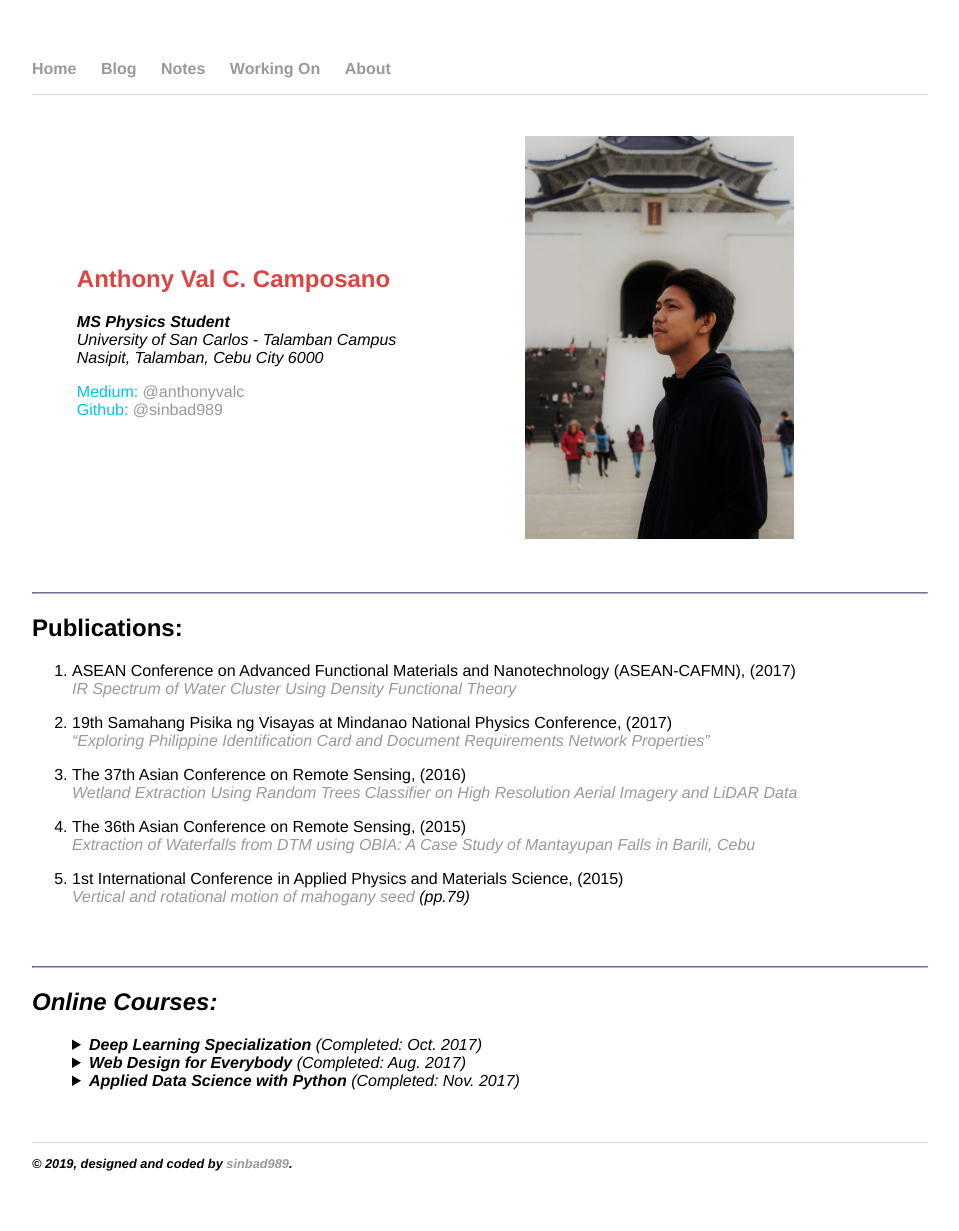
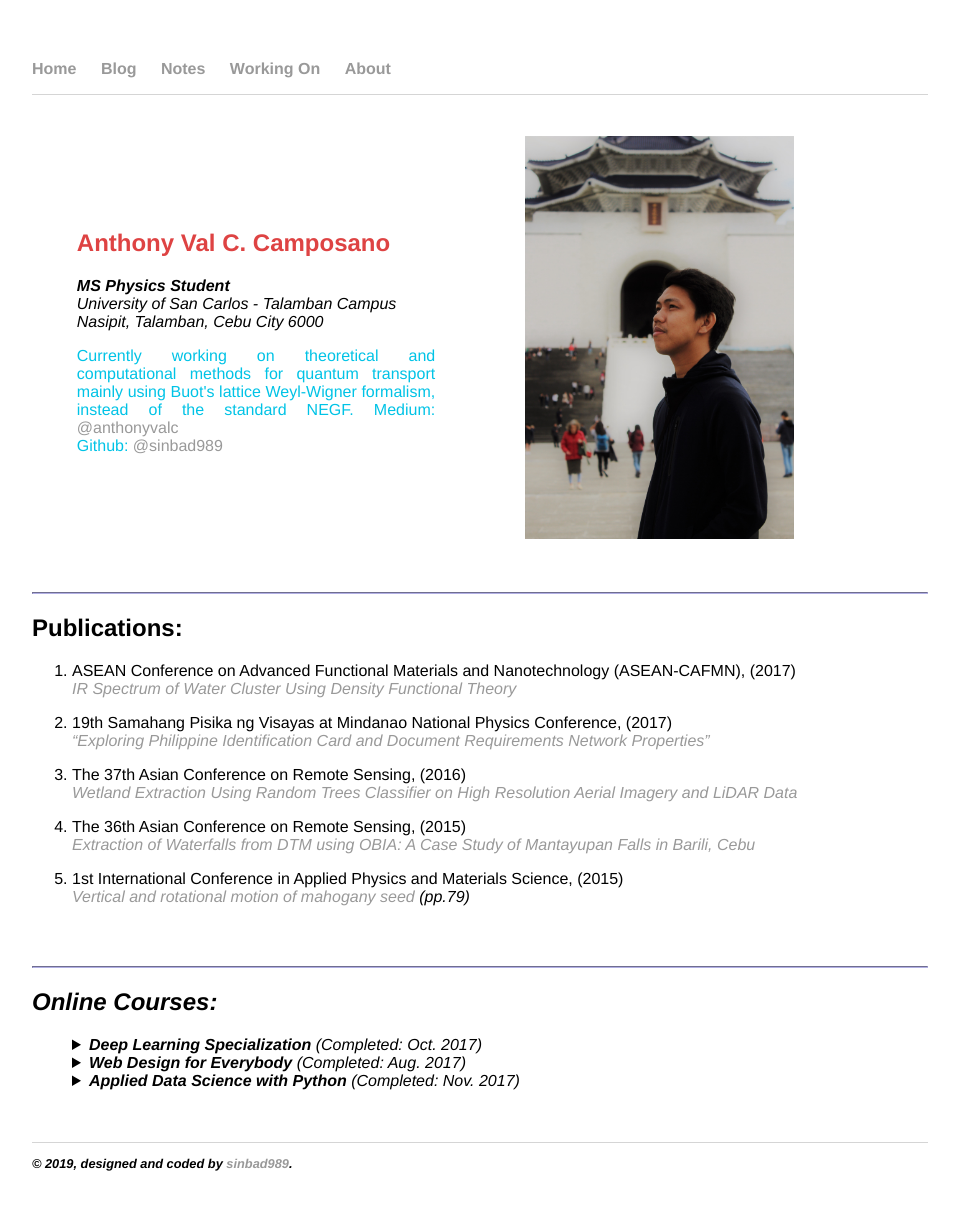
Before and after one commit to antble/antble.github.io, a Jekyll site: the page built from about/index.html, in a window 1280 px wide. Shown: the whole page, without its empty margins (160-1119 px from the left). Built offline with Jekyll 4.4.1, drawn with Linux system fonts in a browser that asks for light colours; nearby versions of some CDN libraries; some web fonts are replaced.

Commit message:
update about

```diff
--- a/about/index.html
+++ b/about/index.html
@@ -15,6 +15,8 @@ title: about
 			<!--<span class="obfuscate">anthonyvalcamposano@gmail.com</span>-->
 			</address>
 			<p>
+			Currently working on theoretical and computational methods for quantum transport mainly using Buot's lattice
+			Weyl-Wigner formalism, instead of the standard NEGF.
 			Medium: <a href="https://medium.com/@anthonyvalc">@anthonyvalc</a> <br>
 			Github: <a href="https://github.com/sinbad989">@sinbad989</a>
 			</p>
```
